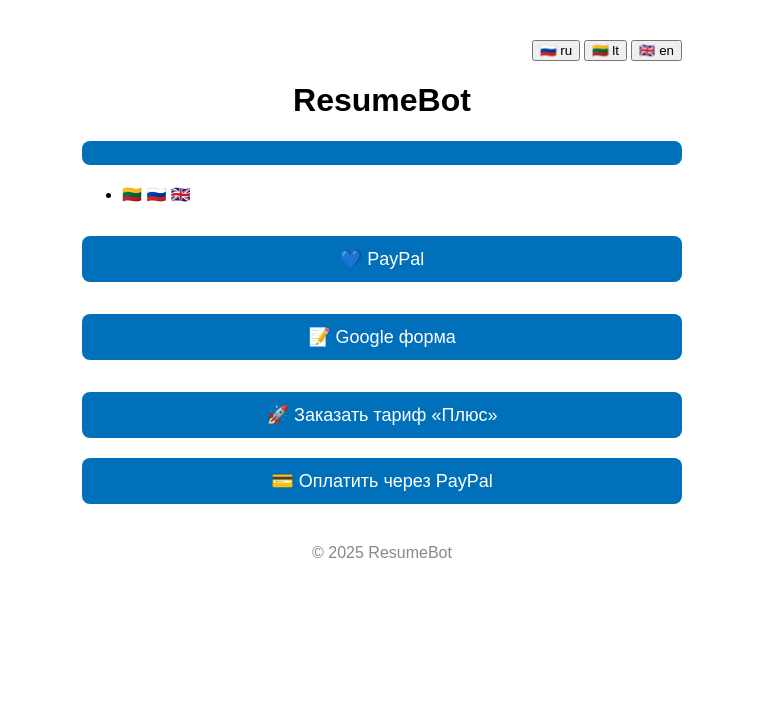
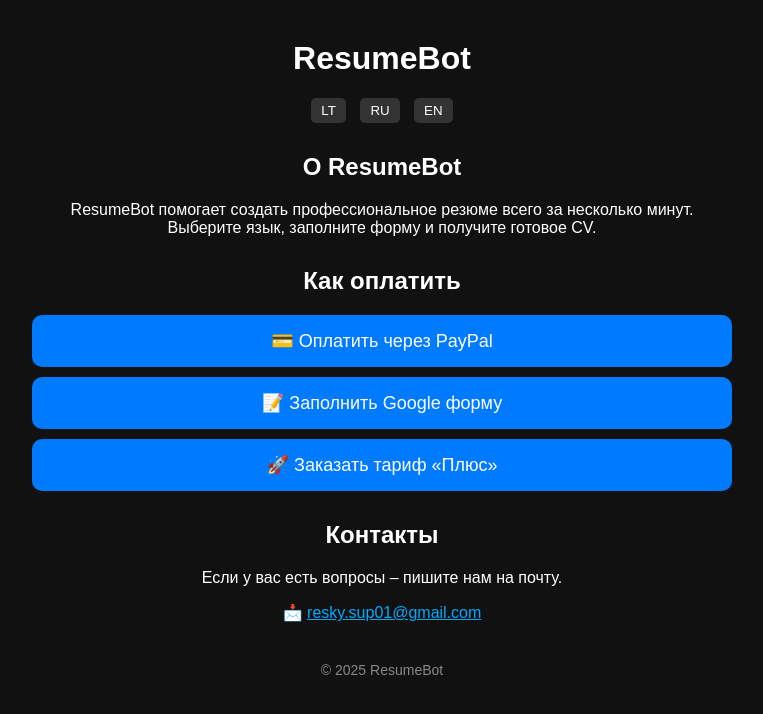
Before and after one commit to resky7/resumebot, a plain HTML site: page index.html in a window 1280 px wide. Shown: the whole page, without its empty margins (258-1021 px from the left). Drawn offline with Linux system fonts and the light colour scheme.

Commit message:
index.html

```diff
--- a/index.html
+++ b/index.html
@@ -2,131 +2,144 @@
 <html lang="ru">
 <head>
   <meta charset="UTF-8">
+  <meta name="viewport" content="width=device-width, initial-scale=1.0">
   <title>ResumeBot</title>
-  <meta name="viewport" content="width=device-width, initial-scale=1.0">
-  <link rel="icon" href="favicon.ico">
   <style>
-    body { font-family: sans-serif; margin: 40px auto; max-width: 600px; padding: 0 20px; }
-    h1, h2 { text-align: center; }
+    body {
+      font-family: Arial, sans-serif;
+      background-color: #111;
+      color: #fff;
+      margin: 0;
+      padding: 0;
+      text-align: center;
+    }
+    h1 {
+      margin-top: 20px;
+      color: #fff;
+    }
+    .container {
+      max-width: 700px;
+      margin: auto;
+      padding: 20px;
+    }
     .btn {
       display: block;
-      margin: 20px auto;
-      padding: 12px 24px;
-      background: #0070ba;
+      background-color: #007bff;
       color: white;
+      padding: 15px;
+      margin: 10px 0;
+      border-radius: 10px;
       text-decoration: none;
-      border-radius: 8px;
-      text-align: center;
       font-size: 18px;
+      transition: 0.3s;
     }
-    .section { margin-bottom: 32px; }
-    footer { text-align: center; color: #888; margin-top: 40px; }
-    .lang-switcher { text-align: right; font-size: 14px; margin-bottom: 20px; }
-    .lang { display: none; }
+    .btn:hover {
+      background-color: #0056b3;
+    }
+    .lang-switch {
+      margin: 20px 0;
+    }
+    .lang-btn {
+      margin: 0 5px;
+      padding: 5px 10px;
+      background: #333;
+      color: #fff;
+      border: none;
+      border-radius: 5px;
+      cursor: pointer;
+    }
+    .footer {
+      margin-top: 40px;
+      font-size: 14px;
+      color: #888;
+    }
+    .section {
+      margin: 30px 0;
+    }
   </style>
 </head>
 <body>
+  <div class="container">
+    <h1 id="title">ResumeBot</h1>
 
     <!-- Переключение языков -->
-  <div class="lang-switcher">
-    <button onclick="setLang('ru')">🇷🇺 ru</button>
-    <button onclick="setLang('lt')">🇱🇹 lt</button>
-    <button onclick="setLang('en')">🇬🇧 en</button>
+    <div class="lang-switch">
+      <button class="lang-btn" onclick="setLang('lt')">LT</button>
+      <button class="lang-btn" onclick="setLang('ru')">RU</button>
+      <button class="lang-btn" onclick="setLang('en')">EN</button>
     </div>
 
-  <h1>ResumeBot</h1>
-
-  <!-- Описание -->
-  <p class="lang ru">Telegram-бот, который помогает беженцам и мигрантам создать резюме на литовском, русском и английском.</p>
-  <p class="lang lt">Telegram botas, padedantis pabėgėliams ir migrantams sukurti CV lietuvių, rusų ir anglų kalbomis.</p>
-  <p class="lang en">Telegram bot that helps refugees and migrants create a resume in Lithuanian, Russian, and English.</p>
-
-  <!-- Кнопка запуска бота -->
-  <a class="btn" href="https://t.me/ResumeLTbot" target="_blank">
-    <span class="lang ru">Запустить бота в Telegram</span>
-    <span class="lang lt">Paleisti botą Telegram</span>
-    <span class="lang en">Start bot in Telegram</span>
-  </a>
-
-  <!-- Что умеет бот -->
+    <!-- О сервисе -->
     <div class="section">
-    <h2 class="lang ru">Что умеет бот:</h2>
-    <h2 class="lang lt">Ką moka botas:</h2>
-    <h2 class="lang en">What the bot can do:</h2>
-    <ul>
-      <li class="lang ru">Пошаговая анкета</li>
-      <li class="lang lt">Žingsnis po žingsnio anketa</li>
-      <li class="lang en">Step-by-step form</li>
-
-      <li class="lang ru">Генерация PDF‑резюме</li>
-      <li class="lang lt">PDF gyvenimo aprašymas</li>
-      <li class="lang en">PDF resume generation</li>
-
-      <li class="lang ru">Сохранение в Google‑таблицу</li>
-      <li class="lang lt">Išsaugojimas Google Sheets</li>
-      <li class="lang en">Save to Google Sheets</li>
-
-      <li>🇱🇹 🇷🇺 🇬🇧</li>
-    </ul>
+      <h2 id="about-title"></h2>
+      <p id="about-text"></p>
     </div>
 
-  <!-- Для партнёров -->
+    <!-- Оплата -->
     <div class="section">
-    <h2 class="lang ru">Партнёрам и НКО</h2>
-    <h2 class="lang lt">Partneriams ir NVO</h2>
-    <h2 class="lang en">For partners and NGOs</h2>
-    <p class="lang ru">Хотите получить доступ к резюме или помочь с трудоустройством?<br> Напишите на <a href="mailto:emilbuiluk7@gmail.com">emilbuiluk7@gmail.com</a> или <a href="https://t.me/reskyyy">@reskyyy</a>.</p>
-    <p class="lang lt">Norite padėti su įdarbinimu ar gauti prieigą prie CV?<br> Parašykite <a href="mailto:emilbuiluk7@gmail.com">emilbuiluk7@gmail.com</a> arba <a href="https://t.me/reskyyy">@reskyyy</a>.</p>
-    <p class="lang en">Want to help with employment or get access to CVs?<br> Write to <a href="mailto:emilbuiluk7@gmail.com">emilbuiluk7@gmail.com</a> or <a href="https://t.me/reskyyy">@reskyyy</a>.</p>
+      <h2 id="payment-title"></h2>
+      <a href="https://paypal.me/chetresky" class="btn" target="_blank">💳 <span id="btn-paypal"></span></a>
+      <a href="https://forms.gle/" class="btn" target="_blank">📝 <span id="btn-form"></span></a>
+      <a href="https://paypal.me/chetresky" class="btn" target="_blank">🚀 <span id="btn-plus"></span></a>
     </div>
 
-  <!-- Поддержка -->
-  <div class="section" style="text-align: center;">
-    <h2 class="lang ru">Поддержите нас</h2>
-    <h2 class="lang lt">Paremkite mus</h2>
-    <h2 class="lang en">Support us</h2>
-    <p class="lang ru">Помогите нам помогать другим — ваша поддержка помогает нам предоставлять бесплатные резюме беженцам и соискателям.</p>
-    <p class="lang lt">Padėkite mums padėti kitiems — jūsų parama leidžia kurti nemokamus CV pabėgėliams ir darbo ieškantiems asmenims.</p>
-    <p class="lang en">Help us help others — your support allows us to provide free resumes to refugees and job seekers.</p>
-    <a href="https://paypal.me/chetresky" target="_blank" class="btn">💙 PayPal</a>
+    <!-- Контакты -->
+    <div class="section">
+      <h2 id="contact-title"></h2>
+      <p id="contact-text"></p>
+      <p>📩 <a href="mailto:resky.sup01@gmail.com" style="color:#00aaff">resky.sup01@gmail.com</a></p>
     </div>
 
-  <!-- Профессиональное резюме -->
-  <div class="section" style="text-align: center;">
-    <h2 class="lang ru">Профессиональное резюме</h2>
-    <h2 class="lang lt">Profesionali CV paslauga</h2>
-    <h2 class="lang en">Professional resume</h2>
-    <p class="lang ru">Если нужно более детализированное и профессионально оформленное резюме, заполните короткую анкету:</p>
-    <p class="lang lt">Jei jums reikia detalesnio ir profesionalaus CV, užpildykite trumpą formą:</p>
-    <p class="lang en">If you need a more detailed and professionally formatted resume, fill out this short form:</p>
-    <a class="btn" href="resume-pro.html">📝 Google форма</a>
+    <div class="footer">© 2025 ResumeBot</div>
   </div>
 
-  <!-- Тариф Plus -->
-  <div class="section" style="text-align: center;">
-    <h2 class="lang ru">Тариф «Плюс» за 15€</h2>
-    <h2 class="lang lt">„Plus“ planas už 15 €</h2>
-    <h2 class="lang en">Plus Plan — 15€</h2>
-    <p class="lang ru">Мы сделаем всё за вас: оформление, рекомендации и финальный PDF. Быстро, профессионально и удобно.</p>
-    <p class="lang lt">Mes viską padarysime už jus: formavimas, patarimai ir galutinis PDF. Greitai, profesionaliai, patogiai.</p>
-    <p class="lang en">We’ll do everything for you: layout, suggestions, and final PDF. Fast, professional, easy.</p>
-    <a class="btn" href="plus.html">🚀 Заказать тариф «Плюс»</a>
-    <a class="btn" href="https://paypal.me/chetresky" target="_blank">💳 Оплатить через PayPal</a>
-  </div>
+  <script>
+    const content = {
+      lt: {
+        aboutTitle: "Apie ResumeBot",
+        aboutText: "ResumeBot padeda jums sukurti profesionalų gyvenimo aprašymą vos per kelias minutes. Pasirinkite kalbą, užpildykite formą ir gaukite paruoštą CV.",
+        paymentTitle: "Kaip sumokėti",
+        btnPaypal: "Apmokėti per PayPal",
+        btnForm: "Užpildyti Google formą",
+        btnPlus: "Užsisakyti planą „Plius“",
+        contactTitle: "Kontaktai",
+        contactText: "Jeigu turite klausimų – susisiekite su mumis el. paštu."
+      },
+      ru: {
+        aboutTitle: "О ResumeBot",
+        aboutText: "ResumeBot помогает создать профессиональное резюме всего за несколько минут. Выберите язык, заполните форму и получите готовое CV.",
+        paymentTitle: "Как оплатить",
+        btnPaypal: "Оплатить через PayPal",
+        btnForm: "Заполнить Google форму",
+        btnPlus: "Заказать тариф «Плюс»",
+        contactTitle: "Контакты",
+        contactText: "Если у вас есть вопросы – пишите нам на почту."
+      },
+      en: {
+        aboutTitle: "About ResumeBot",
+        aboutText: "ResumeBot helps you create a professional resume in just a few minutes. Choose your language, fill out the form, and get your CV ready.",
+        paymentTitle: "How to Pay",
+        btnPaypal: "Pay via PayPal",
+        btnForm: "Fill Google Form",
+        btnPlus: "Order 'Plus' Plan",
+        contactTitle: "Contacts",
+        contactText: "If you have any questions – feel free to email us."
+      }
+    };
 
-  <footer>© 2025 ResumeBot</footer>
-
-  <script>
     function setLang(lang) {
-      document.querySelectorAll('.lang').forEach(el => {
-        el.style.display = el.classList.contains(lang) ? '' : 'none';
-      });
-      localStorage.setItem("lang", lang);
+      document.getElementById("about-title").innerText = content[lang].aboutTitle;
+      document.getElementById("about-text").innerText = content[lang].aboutText;
+      document.getElementById("payment-title").innerText = content[lang].paymentTitle;
+      document.getElementById("btn-paypal").innerText = content[lang].btnPaypal;
+      document.getElementById("btn-form").innerText = content[lang].btnForm;
+      document.getElementById("btn-plus").innerText = content[lang].btnPlus;
+      document.getElementById("contact-title").innerText = content[lang].contactTitle;
+      document.getElementById("contact-text").innerText = content[lang].contactText;
     }
 
-    const savedLang = localStorage.getItem("lang") || "ru";
-    setLang(savedLang);
+    // Стартовый язык (RU)
+    setLang("ru");
   </script>
-
 </body>
 </html>
```
Lines whose indentation alone changed are shown as unchanged.
